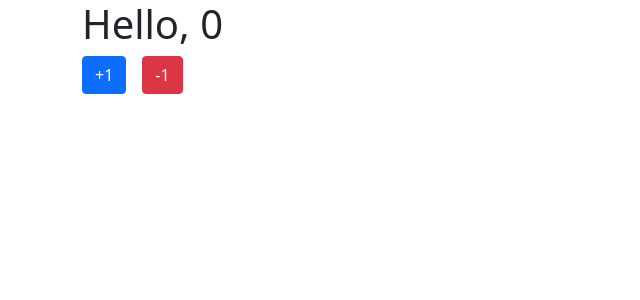
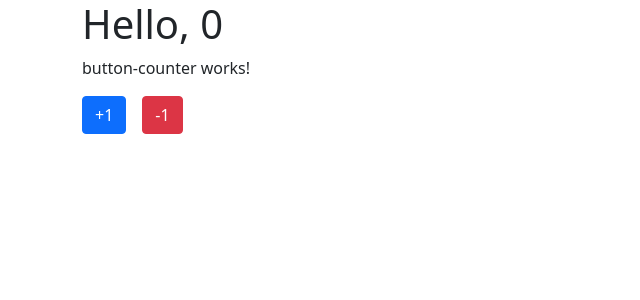
Before and after one commit to moive/app-counter-angular, an Angular app: page / in a window 1280 px wide. Shown: the top 300 px of the page, without its empty margins (0-640 px from the left). Built offline with nearby package versions, Linux system fonts and the light colour scheme.

Commit message:
ng g c Counter/buttonCounter

```diff
--- /dev/null
+++ b/src/app/Counter/button-counter/button-counter.component.html
@@ -0,0 +1 @@
+<p>button-counter works!</p>
--- /dev/null
+++ b/src/app/Counter/button-counter/button-counter.component.ts
@@ -0,0 +1,15 @@
+import { Component, OnInit } from '@angular/core';
+
+@Component({
+  selector: 'app-button-counter',
+  templateUrl: './button-counter.component.html',
+  styleUrls: ['./button-counter.component.scss']
+})
+export class ButtonCounterComponent implements OnInit {
+
+  constructor() { }
+
+  ngOnInit(): void {
+  }
+
+}
--- a/src/app/Counter/counter.component.html
+++ b/src/app/Counter/counter.component.html
@@ -1,5 +1,6 @@
 <h1>Hello, {{counter}}</h1>
-  <div>
+<div>
+    <app-button-counter></app-button-counter>
     <button class="btn btn-primary" (click)="add()">+1</button>
     <button class="btn btn-danger ms-3" (click)="minus()">-1</button>
-  </div>
+</div>
--- a/src/app/app.module.ts
+++ b/src/app/app.module.ts
@@ -3,9 +3,10 @@ import { BrowserModule } from '@angular/platform-browser';
 
 import { AppComponent } from './app.component';
 import { CounterComponent } from './Counter/counter.component';
+import { ButtonCounterComponent } from './Counter/button-counter/button-counter.component';
 
 @NgModule({
-  declarations: [AppComponent, CounterComponent],
+  declarations: [AppComponent, CounterComponent, ButtonCounterComponent],
   imports: [BrowserModule],
   providers: [],
   bootstrap: [AppComponent],
```
Also changed, not shown: src/app/Counter/button-counter/button-counter.component.scss (added), 1 other file (tests, documents, lock files or other folders).
